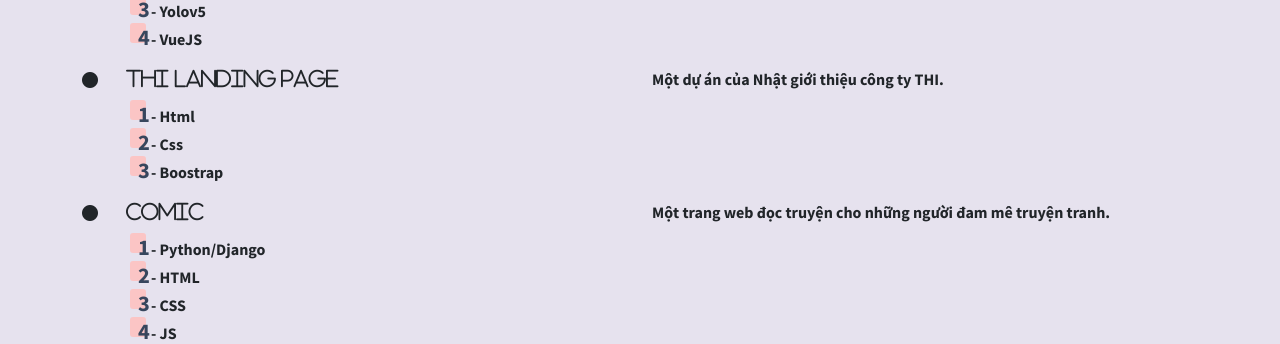
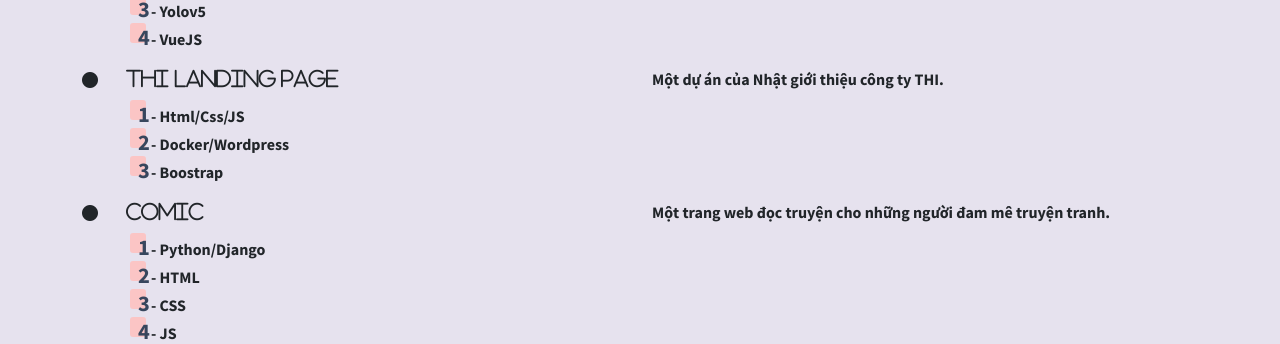
Before and after one commit to TUANDA-13/MyCV, a Django app: page / in a window 1280 px wide. Shown: the part 3293-3637 px from the top of the page. Run offline with Django 4.2, Linux system fonts and the light colour scheme; some libraries are stand-ins or nearby versions.

Commit message:
Update Project Thi

```diff
--- a/CV/templates/CV/index.html
+++ b/CV/templates/CV/index.html
@@ -289,8 +289,8 @@
                 <h5 class="d-inline ms-4">THi Landing Page</h5>
               </i>
               <div class="project-detail-language ms-5 mt-2">
-                <p class="mb-0">- Html</p>
-                <p class="mb-0">- Css</p>
+                <p class="mb-0">- Html/Css/JS</p>
+                <p class="mb-0">- Docker/Wordpress</p>
                 <p class="mb-0">- Boostrap</p>
               </div>
             </div>
```
